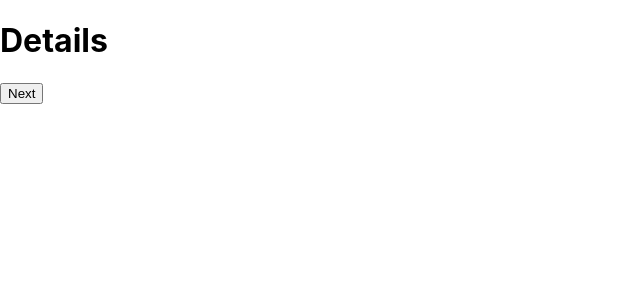
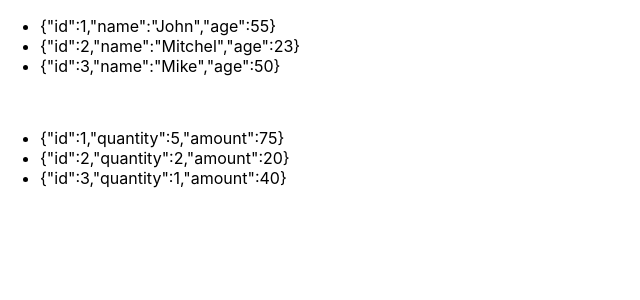
Before and after one commit to yushanwebdev/react-typescript-with-techbase, a React (Create React App) app: page / in a window 1280 px wide. Shown: the top 300 px of the page, without its empty margins (0-640 px from the left). Built offline with nearby package versions, Linux system fonts and the light colour scheme.

Commit message:
feat: Generic Components - Setup the application for the Chapter

```diff
--- a/src/App.tsx
+++ b/src/App.tsx
@@ -1,39 +1,23 @@
-import { useState } from "react";
-
-// Details
-// Shipping
-// Payment
-
-type CheckoutStep = "Details" | "Shipping" | "Payment";
+import DataGrid from "./components/DataGrid";
 
 export default function App() {
-  const [checkoutStep, setCheckoutStep] = useState<CheckoutStep>("Details");
+  const users = [
+    { id: 1, name: "John", age: 55 },
+    { id: 2, name: "Mitchel", age: 23 },
+    { id: 3, name: "Mike", age: 50 },
+  ];
+
+  const orders = [
+    { id: 1, quantity: 5, amount: 75 },
+    { id: 2, quantity: 2, amount: 20 },
+    { id: 3, quantity: 1, amount: 40 },
+  ];
 
   return (
     <>
-      {checkoutStep === "Details" && (
-        <>
-          <h1>Details</h1>
-          <button type="button" onClick={() => setCheckoutStep("Shipping")}>
-            Next
-          </button>
-        </>
-      )}
-
-      {checkoutStep === "Shipping" && (
-        <>
-          <h1>Shipping</h1>
-          <button type="button" onClick={() => setCheckoutStep("Payment")}>
-            Next
-          </button>
-        </>
-      )}
-
-      {checkoutStep === "Payment" && (
-        <>
-          <h1>Payment</h1>
-        </>
-      )}
+      <DataGrid items={users} />
+      <br />
+      <DataGrid items={orders} />
     </>
   );
 }
--- /dev/null
+++ b/src/components/DataGrid.tsx
@@ -0,0 +1,16 @@
+interface DataGridProps {
+  // Do NOT use any
+  items: any[];
+}
+
+export default function DataGrid({ items }: DataGridProps) {
+  return (
+    <>
+      <ul>
+        {items.map((item) => (
+          <li>{JSON.stringify(item)}</li>
+        ))}
+      </ul>
+    </>
+  );
+}
```
Also changed, not shown: src/interfaces.ts (deleted, +0 -13 lines).
